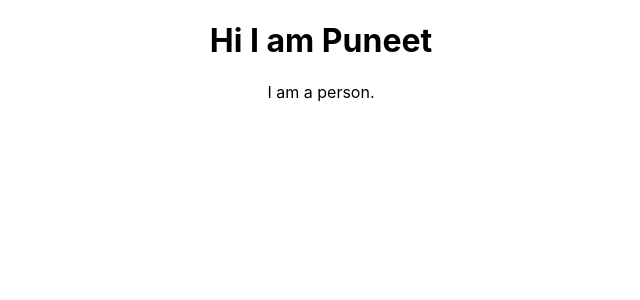
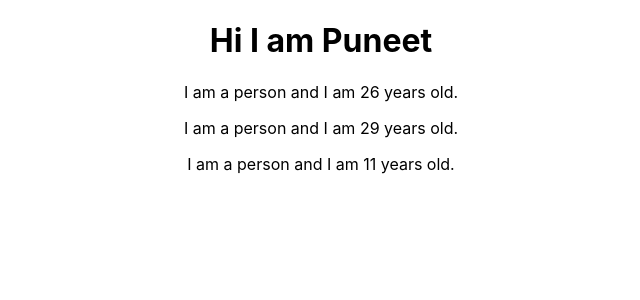
Before and after one commit to puneet01994/React-oreilly, a React (Create React App) app: page / in a window 1280 px wide. Shown: the top 300 px of the page, without its empty margins (319-959 px from the left). Built offline with nearby package versions, Linux system fonts and the light colour scheme.

Commit message:
Dynamic content to components.

```diff
--- a/src/App.js
+++ b/src/App.js
@@ -8,6 +8,8 @@
       <div className="App">
         <h1>Hi I am Puneet</h1>
         <Person />
+        <Person />
+        <Person />
       </div>
     );
     // return React.createElement('div', {className: 'App'}, React.createElement('h1', {}, 'Above written code will be compiled in this manner.'));
--- a/src/Person/Person.js
+++ b/src/Person/Person.js
@@ -2,7 +2,7 @@
 
 const person = () => {
     return(
-        <p>I am a person.</p>
+        <p>I am a person and I am {Math.floor(Math.random() * 30)} years old.</p>
     )
 }
 
```
